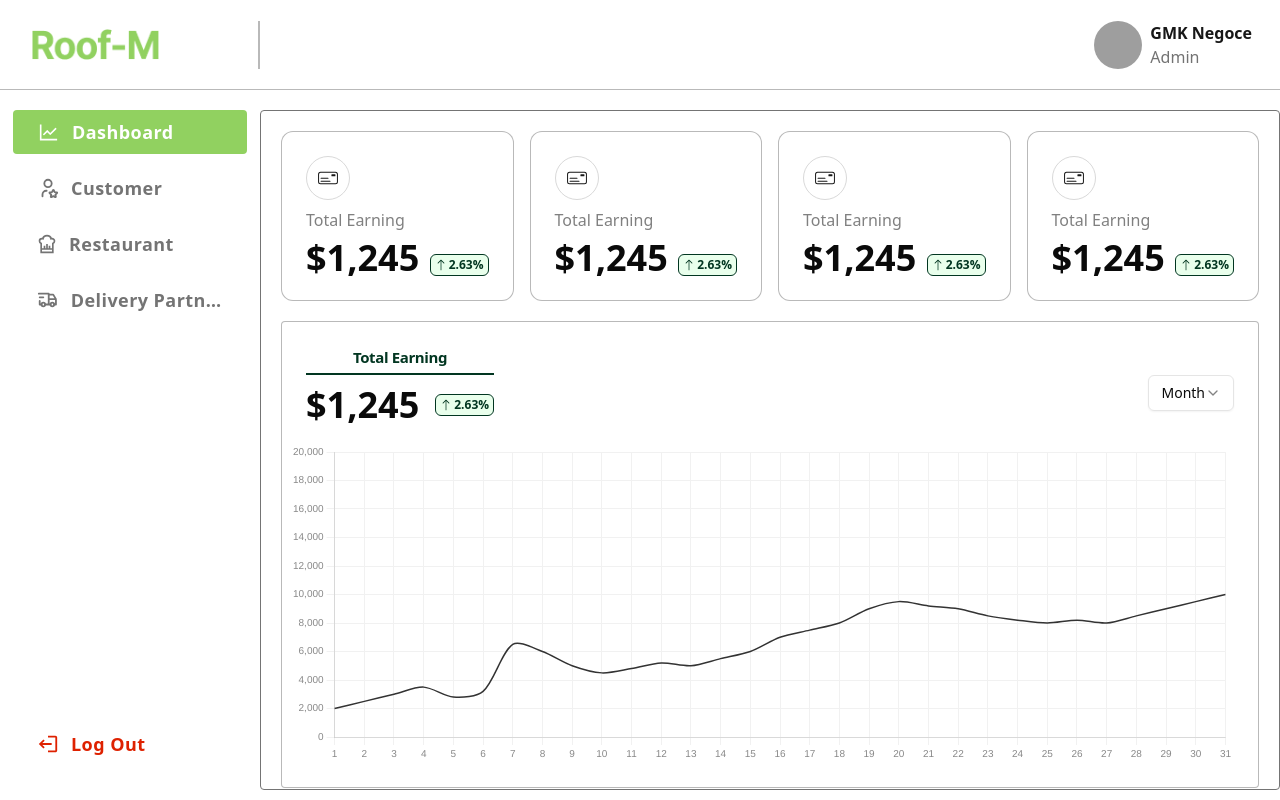
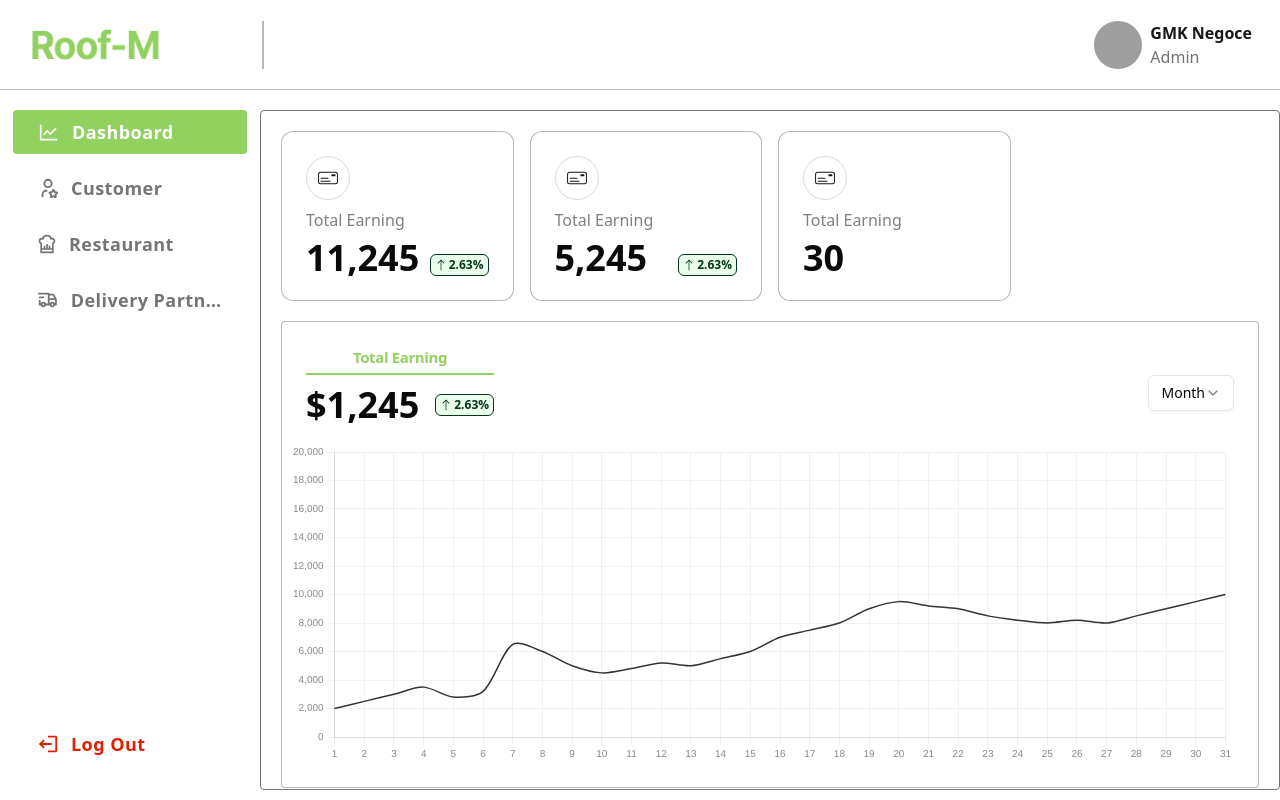
Before and after one commit to MehediMehad/robinlayhue_dashboard, a Next.js app: page / in a window 1280 px wide. Built offline with nearby package versions, Linux system fonts and the light colour scheme; grey boxes are pictures that could not be loaded.

Commit message:
Dashboard Page

```diff
--- a/src/app/(withDashboardLayout)/page.tsx
+++ b/src/app/(withDashboardLayout)/page.tsx
@@ -26,7 +26,7 @@ export default function DashboardPage() {
                       </p>
                       <div className="flex justify-between items-baseline gap-1">
                         <h3 className="text-4xl font-bold leading-[100%] tracking-[-3%]">
-                          $1,245
+                          11,245
                         </h3>
                         <Badge className="bg-[#E9FFEC] text-[#023621] shadow-none border-[1px] border-[#023621] hover:bg-[#E9FFEC] px-1">
                           <span className="pr-[2px]">
@@ -51,7 +51,7 @@ export default function DashboardPage() {
                       </p>
                       <div className="flex justify-between items-baseline gap-1">
                         <h3 className="text-4xl font-bold leading-[100%] tracking-[-3%]">
-                          $1,245
+                          5,245
                         </h3>
                         {/* <p className="rounded-md flex gap-1 items-center justify-center text-[14px] border border-[#023621] bg-[#E9FFEC] p-[1px] font-semibold text-green-800">
                           <span><BsArrowUp/></span>
@@ -80,47 +80,14 @@ export default function DashboardPage() {
                       </p>
                       <div className="flex justify-between items-baseline gap-1">
                         <h3 className="text-4xl font-bold leading-[100%] tracking-[-3%]">
-                          $1,245
+                          30
                         </h3>
-                        {/* <p className="rounded-md flex gap-1 items-center justify-center text-[14px] border border-[#023621] bg-[#E9FFEC] p-[1px] font-semibold text-green-800">
-                          <span><BsArrowUp/></span>
-                          2.63%
-                        </p> */}
-                        <Badge className="bg-[#E9FFEC] text-[#023621] shadow-none border-[1px] border-[#023621] hover:bg-[#E9FFEC] px-1">
+                        {/* <Badge className="bg-[#E9FFEC] text-[#023621] shadow-none border-[1px] border-[#023621] hover:bg-[#E9FFEC] px-1">
                           <span className="pr-[2px]">
                             <BsArrowUp />
                           </span>
                           2.63%
-                        </Badge>
-                      </div>
-                    </div>
-                  </div>
-                </CardContent>
-              </Card>
-              <Card className="shadow-none border-[#74747480]">
-                <CardContent className="p-6">
-                  <div className="flex items-center justify-between ">
-                    <div className="flex flex-col justify-between w-full space-y-2">
-                      <div className="h-11 w-11 p-1 border rounded-full border-[#D9D9D9] flex items-center justify-center">
-                        <CiMoneyCheck1 className="h-6 w-6 text-primary" />
-                      </div>
-                      <p className="text-[#808080] text-[1rem]">
-                        Total Earning
-                      </p>
-                      <div className="flex justify-between items-baseline gap-1">
-                        <h3 className="text-4xl font-bold leading-[100%] tracking-[-3%]">
-                          $1,245
-                        </h3>
-                        {/* <p className="rounded-md flex gap-1 items-center justify-center text-[14px] border border-[#023621] bg-[#E9FFEC] p-[1px] font-semibold text-green-800">
-                          <span><BsArrowUp/></span>
-                          2.63%
-                        </p> */}
-                        <Badge className="bg-[#E9FFEC] text-[#023621] shadow-none border-[1px] border-[#023621] hover:bg-[#E9FFEC] px-1">
-                          <span className="pr-[2px]">
-                            <BsArrowUp />
-                          </span>
-                          2.63%
-                        </Badge>
+                        </Badge> */}
                       </div>
                     </div>
                   </div>
--- a/src/components/Dashboard/Dashboard/ChartOverview.tsx
+++ b/src/components/Dashboard/Dashboard/ChartOverview.tsx
@@ -16,7 +16,7 @@ const ChartOverview = () => {
       <Card className="col-span-4 border-[1px] border-[#74747480] shadow-none rounded-sm">
         <CardHeader className="flex flex-row items-center justify-between pb-2">
           <div>
-            <CardTitle className="text-[15px] font-semibold border-b-2 border-[#023621] pb-1 text-center text-[#023621]">
+            <CardTitle className="text-[15px] font-semibold border-b-2 border-[#91D160] pb-1 text-center text-[#91D160]">
               Total Earning
             </CardTitle>
             <div className="flex justify-between items-center gap-4 py-3">
--- a/src/components/Navbar/NavbarSlider.tsx
+++ b/src/components/Navbar/NavbarSlider.tsx
@@ -87,7 +87,7 @@ const NavbarSlider = ({ isOpen, toggleSidebar }: SidebarProps) => {
         <div className="flex pl-8 items-center border-b border-[#74747480] min-h-[90px] max-h-[90px]">
           <div className="flex items-center justify-between w-full">
             <Image src={logo} alt="logo" className="" height={30} />
-            <div className="w-[2px] h-12 bg-[#74747480]"></div>
+            <div className="w-[2px] h-12 bg-[#74747480] -mr-1"></div>
           </div>
         </div>
         <div
```
